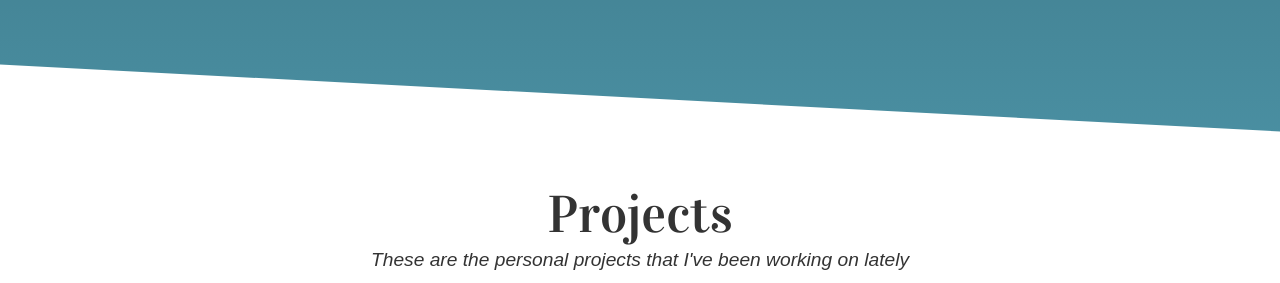
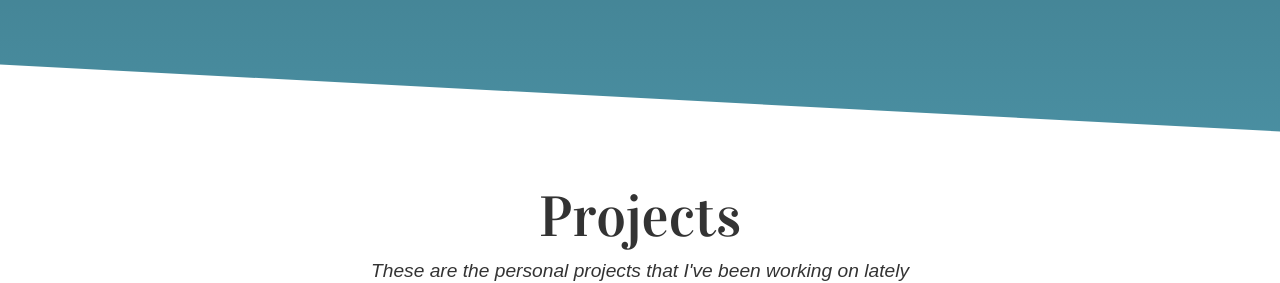
Before and after one commit to erikryverling/website, a React app: page / in a window 1280 px wide. Shown: the part 681-964 px from the top of the page. Built offline with nearby package versions, Linux system fonts and the light colour scheme; some packages are replaced by stand-ins of ours.

Commit message:
Increse h2 font size and add bottom margin

```diff
--- a/src/desktop.css
+++ b/src/desktop.css
@@ -12,7 +12,7 @@
     }
 
     h2 {
-        font-size: 3.25em;
+        font-size: 3.55em;
     }
 
     h3 {
--- a/src/index.css
+++ b/src/index.css
@@ -230,7 +230,7 @@ h4 {
 }
 
 .projectIntroBox h2 {
-    margin: 0 auto 0 auto;
+    margin: 0 auto var(--space-xxs) auto;
 }
 
 .projectIntroBox p {
--- a/src/mobile.css
+++ b/src/mobile.css
@@ -9,7 +9,7 @@
     }
 
     h2 {
-        font-size: 2.5em;
+        font-size: 2.8em;
     }
 
     h3 {
```
